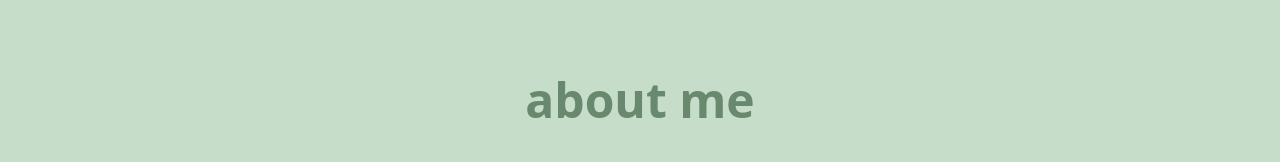
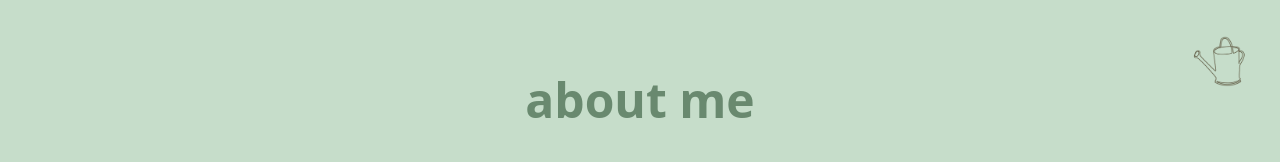
Before and after one commit to kellyy8/kellyy8.github.io, a React (Vite) app in the folder web_portfolio/: page /about in a window 1280 px wide. Shown: the top 162 px of the page. Built offline with nearby package versions, Linux system fonts and the light colour scheme.

Commit message:
Added navbar dropdown to remaining 3 pages.

```diff
--- a/web_portfolio/src/AboutMe.tsx
+++ b/web_portfolio/src/AboutMe.tsx
@@ -3,6 +3,7 @@ import dance from './assets/dance.png'
 import web_dev from './assets/web_dev.png'
 import large_tulip from './assets/large_tulip.png'
 import { ExtracurricularDetails, professionalExtracurricularData, creativeExtracurricularData } from './data'
+import NavBar from './NavBar'
 import Footer from './Footer'
 import './AboutMe.css'
 
@@ -35,6 +36,8 @@ function ECCard({image, title, role, link} : ECCardProps) {
 function AboutMe() {
     return(
         <>
+            <NavBar />
+
             <h1>about me</h1>
             <p className="text2">
                 <em>
--- a/web_portfolio/src/App.tsx
+++ b/web_portfolio/src/App.tsx
@@ -1,4 +1,5 @@
 import largeTulip from "../src/assets/large_tulip.png"
+import NavBar from "./NavBar"
 import Footer from "./Footer"
 import "./App.css"
 
@@ -6,6 +7,8 @@ function App() {
 
   return (
     <div>
+      <NavBar />
+
       <h1>Hi, I'm Kelly!</h1>
       <h2>I'm a software developer, designer, and dancer
         <br/>
--- a/web_portfolio/src/Projects.tsx
+++ b/web_portfolio/src/Projects.tsx
@@ -1,5 +1,6 @@
 import {useState, useEffect} from "react"
 import { projectData, ProjectDetails } from "./data"
+import NavBar from "./NavBar"
 import Footer from "./Footer"
 import "./Projects.css"
 
@@ -102,6 +103,8 @@ function Projects() {
 
     return (
         <>
+            <NavBar />
+
             <h1>Projects</h1>
             <p className="text2"><em>some fun projects i worked on :)</em></p>
 
```
